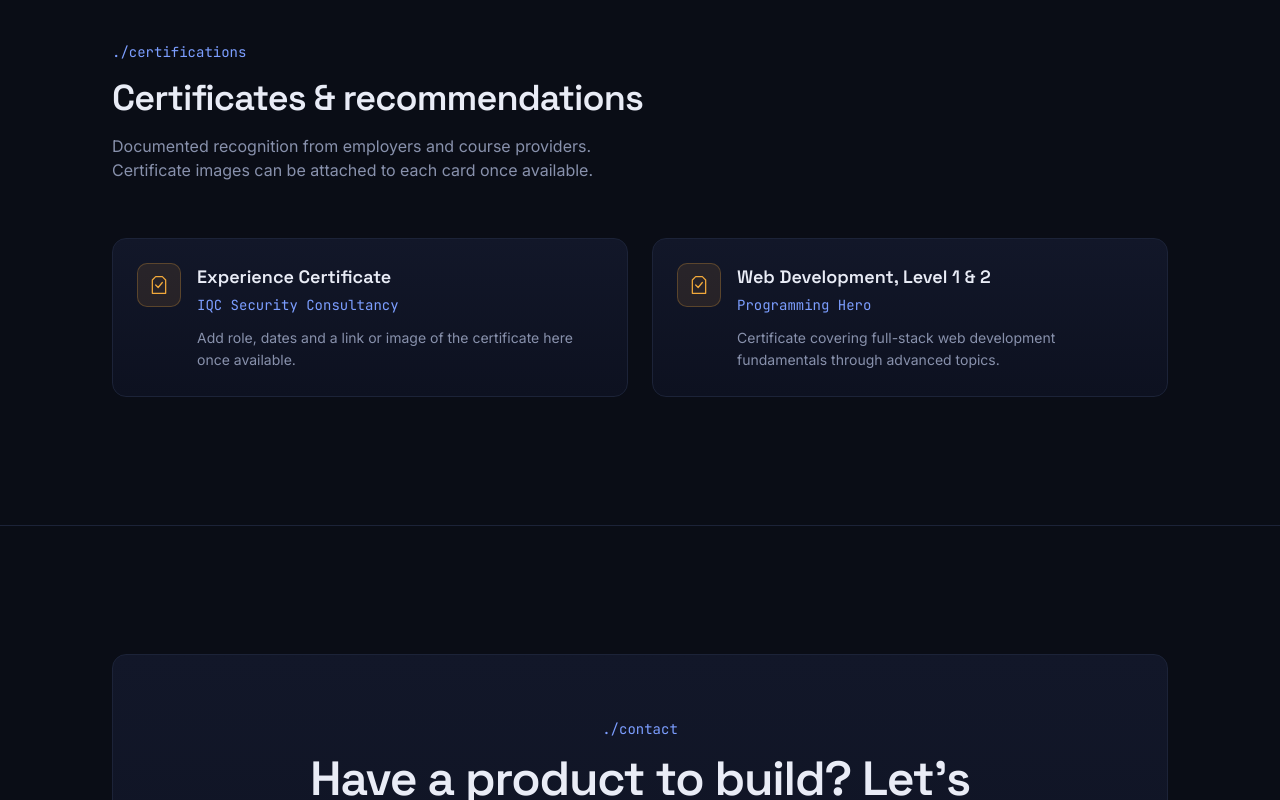
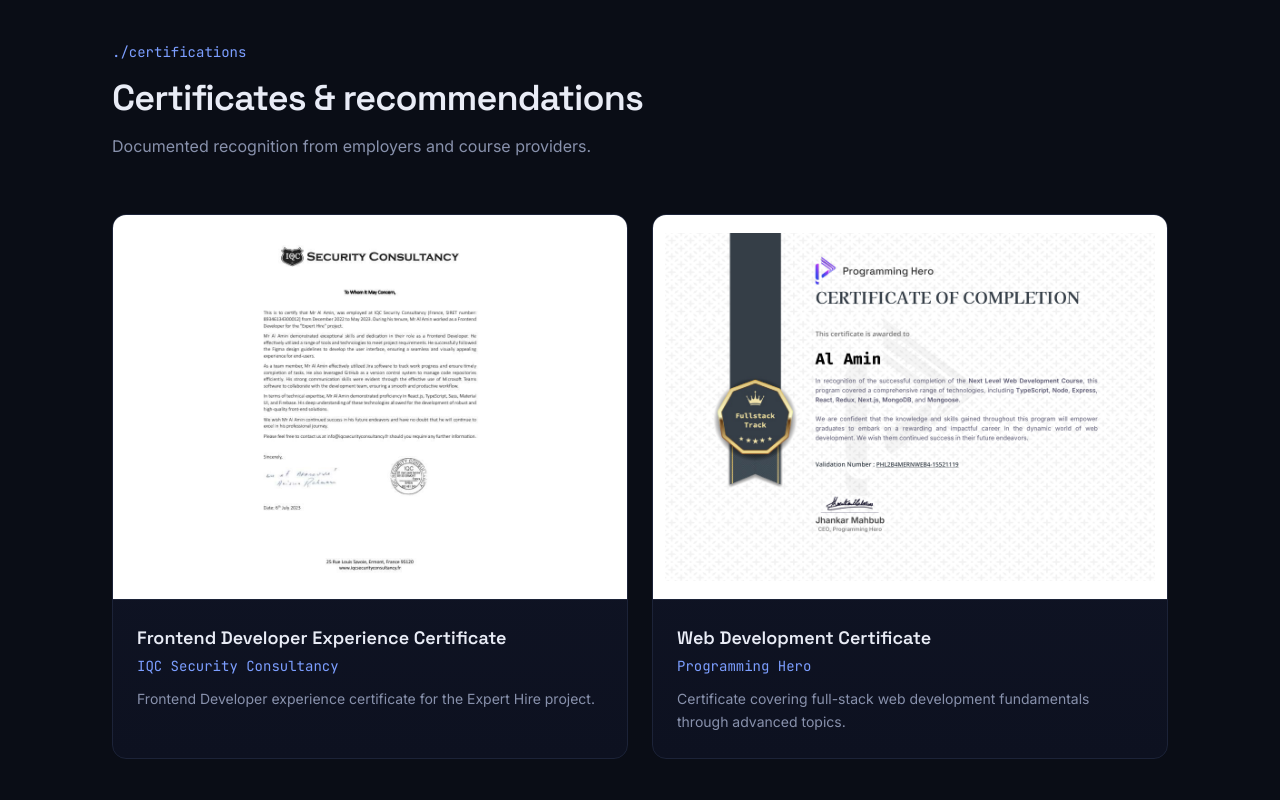
Before and after one commit to alamin-cse44/alamin-portfolio, a Next.js app: page / in a window 1280 px wide. Shown: the part 7520-8320 px from the top of the page. Built offline with nearby package versions, Linux system fonts and the light colour scheme.

Commit message:
Add: certificates

```diff
--- a/src/components/certifications.tsx
+++ b/src/components/certifications.tsx
@@ -1,8 +1,12 @@
+import Image from "next/image";
 import { certifications } from "@/data/certifications";
 
 export function Certifications() {
   return (
-    <section id="certifications" className="relative z-10 py-24 md:py-32 border-t border-border-soft">
+    <section
+      id="certifications"
+      className="relative z-10 py-24 md:py-32 border-t border-border-soft"
+    >
       <div className="mx-auto max-w-6xl px-6 md:px-12">
         <p className="font-mono text-sm text-faint mb-4">
           <span className="text-accent2">./certifications</span>
@@ -11,26 +15,34 @@
           Certificates & recommendations
         </h2>
         <p className="text-muted max-w-lg mb-14">
-          Documented recognition from employers and course providers. Certificate images can be
-          attached to each card once available.
+          Documented recognition from employers and course providers.
         </p>
 
         <div className="grid sm:grid-cols-2 gap-6">
           {certifications.map((c) => (
             <div
               key={c.title}
-              className="rounded-[14px] border border-border-soft bg-gradient-to-b from-surface to-bg-soft p-6 flex gap-4 transition-transform hover:-translate-y-1"
+              className="rounded-[14px] border border-border-soft bg-gradient-to-b from-surface to-bg-soft overflow-hidden transition-transform hover:-translate-y-1"
             >
-              <div className="w-11 h-11 rounded-[10px] flex items-center justify-center bg-accent/10 border border-accent/25 flex-shrink-0">
-                <svg width="20" height="20" viewBox="0 0 24 24" fill="none" xmlns="http://www.w3.org/2000/svg">
-                  <path d="M8 2H16L20 6V22H4V6L8 2Z" stroke="#F2A93B" strokeWidth="1.5" strokeLinejoin="round" />
-                  <path d="M8 12L11 15L16 9" stroke="#F2A93B" strokeWidth="1.5" strokeLinecap="round" strokeLinejoin="round" />
-                </svg>
+              <div className="relative aspect-[4/3] w-full border-b border-border-soft bg-white p-3">
+                <Image
+                  src={c.image}
+                  alt={`${c.title} from ${c.issuer}`}
+                  fill
+                  sizes="(max-width: 640px) 100vw, 50vw"
+                  className="object-contain p-3"
+                />
               </div>
-              <div className="flex-1">
-                <h3 className="font-display text-lg font-semibold">{c.title}</h3>
-                <p className="text-sm text-accent2 font-mono mt-1">{c.issuer}</p>
-                <p className="text-sm text-muted mt-3 leading-relaxed">{c.note}</p>
+              <div className="p-6">
+                <h3 className="font-display text-lg font-semibold">
+                  {c.title}
+                </h3>
+                <p className="text-sm text-accent2 font-mono mt-1">
+                  {c.issuer}
+                </p>
+                <p className="text-sm text-muted mt-3 leading-relaxed">
+                  {c.note}
+                </p>
               </div>
             </div>
           ))}
--- a/src/components/footer.tsx
+++ b/src/components/footer.tsx
@@ -2,7 +2,7 @@
   return (
     <footer className="relative z-10 py-10 border-t border-border-soft">
       <div className="mx-auto max-w-6xl px-6 md:px-12 flex flex-col sm:flex-row justify-between items-center gap-4 text-sm text-faint font-mono">
-        <p>© {new Date().getFullYear()} Al Amin. Built with Next.js, TypeScript & Tailwind.</p>
+        <p>© {new Date().getFullYear()} Al Amin. </p>
         <p>Kalabagan, Dhaka, Bangladesh</p>
       </div>
     </footer>
--- a/src/data/certifications.ts
+++ b/src/data/certifications.ts
@@ -1,14 +1,14 @@
 export const certifications = [
   {
-    title: "Experience Certificate",
+    title: "Frontend Developer Experience Certificate",
     issuer: "IQC Security Consultancy",
-    note: "Add role, dates and a link or image of the certificate here once available.",
-    url: "#",
+    note: "Frontend Developer experience certificate for the Expert Hire project.",
+    image: "/images/certificates/frontend_dev_certificate.jpg",
   },
   {
-    title: "Web Development, Level 1 & 2",
+    title: "Web Development Certificate",
     issuer: "Programming Hero",
     note: "Certificate covering full-stack web development fundamentals through advanced topics.",
-    url: "#",
+    image: "/images/certificates/certificate.png",
   },
 ];
```
Also changed, not shown: public/images/certificates/certificate.png (added), public/images/certificates/frontend_dev_certificate.jpg (added).
